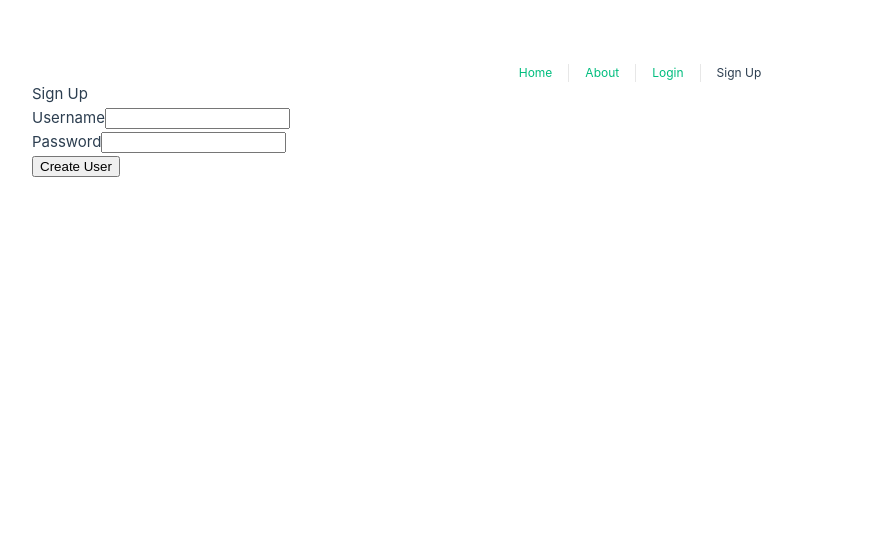
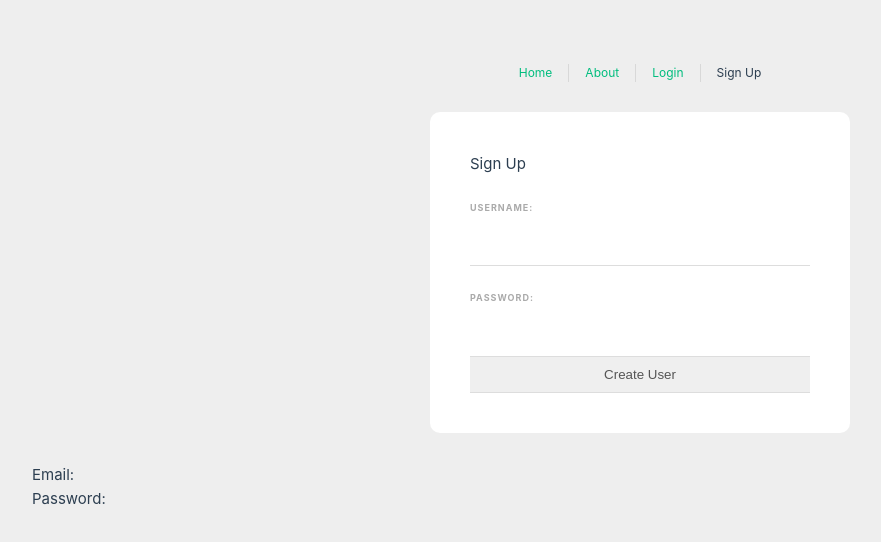
Before and after one commit to dallascaley/Prosaurus-Breakroom, a Vue app in the folder vue/Breakroom/: page /signup in a window 1280 px wide. Shown: the top 542 px of the page, without its empty margins (0-881 px from the left). Built offline with nearby package versions, Linux system fonts and the light colour scheme.

Commit message:
Worked on signup form front end

```diff
--- a/vue/Breakroom/src/App.vue
+++ b/vue/Breakroom/src/App.vue
@@ -19,7 +19,12 @@
   <RouterView />
 </template>
 
-<style scoped>
+<style>
+body {
+  margin: 0;
+  background: #eee;
+}
+
 header {
   line-height: 1.5;
   max-height: 100vh;
--- a/vue/Breakroom/src/components/SignupForm.vue
+++ b/vue/Breakroom/src/components/SignupForm.vue
@@ -1,14 +1,74 @@
 <template>
-  <form>
+  <form @submit.prevent="handleSubmit">
     <span>Sign Up</span>
     <div>
-      <label>Username</label>
-      <input type="text" required>
+      <label>Username: </label>
+      <input type="text" required v-model="username">
     </div>
     <div>
-      <label>Password</label>
-      <input type="text" required>
+      <label>Password: </label>
+      <input type="password" required v-model="password">
+      <div v-if="passwordError" class="error">{{ passwordError }}</div>
     </div>
     <button type="submit">Create User</button>
   </form>
+  <p>Email: {{ username }}</p>
+  <p>Password: {{ password }}</p>
 </template>
+
+<script>
+export default {
+  data() {
+    return {
+      username: '',
+      password: '',
+      passwordError: ''
+    }
+  },
+  methods: {
+    handleSubmit() {
+      console.log('form submitted')
+      this.passwordError = this.password.length > 5 ? '' : 'Use a longer password dipshit!'
+      if (!this.passwordError) {
+        console.log('Username: ', this.username)
+        console.log('Password: ', this.password)
+      }
+    }
+  }
+}
+</script>
+
+<style>
+  form {
+    max-width: 420px;
+    margin: 30px auto;
+    background: white;
+    text-align: left;
+    padding: 40px;
+    border-radius: 10px;
+  }
+  label {
+    color: #aaa;
+    display: inline-block;
+    margin: 25px 0 15px;
+    font-size: 0.6em;
+    text-transform: uppercase;
+    letter-spacing: 1px;
+    font-weight: bold;
+  }
+  input, button {
+    display: block;
+    padding: 10px 6px;
+    width: 100%;
+    box-sizing: border-box;
+    border: none;
+    border-bottom: 1px solid #ddd;
+    color: #555;
+  }
+  .error {
+    color: #ff0062;
+    margin-top: 10px;
+    font-size: 0.8em;
+    font-weight: bold;
+  }
+</style>
```
Also changed, not shown: 1 other file (tests, documents, lock files or other folders).
